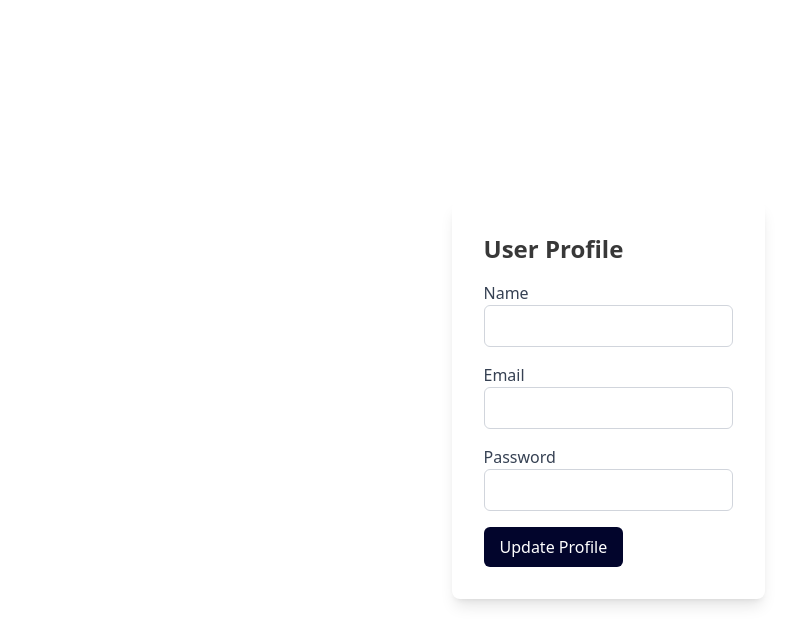
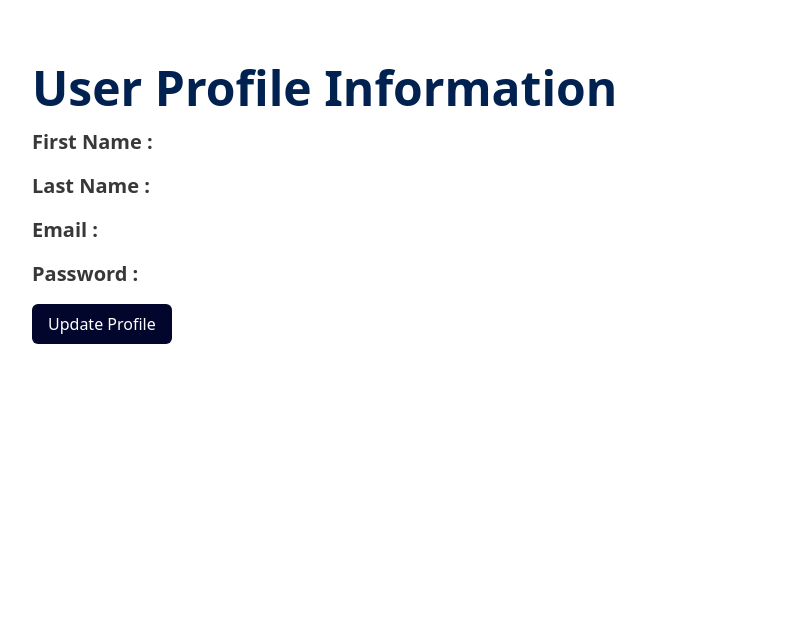
Before and after one commit to Kubayi-ND/user-aunthentication, a React (Vite) app: page /profile in a window 1280 px wide. Shown: the top 644 px of the page, without its empty margins (32-826 px from the left). Built offline with nearby package versions, Linux system fonts and the light colour scheme.

Commit message:
updated user profile with minimal user information display

```diff
--- a/package.json
+++ b/package.json
@@ -11,6 +11,7 @@
   },
   "dependencies": {
     "@tailwindcss/vite": "^4.1.12",
+    "lucide-react": "^0.542.0",
     "react": "^19.1.1",
     "react-dom": "^19.1.1",
     "react-router": "^7.8.2",
--- a/src/pages/Login.tsx
+++ b/src/pages/Login.tsx
@@ -15,7 +15,7 @@ export const Login = () => {
           }`}
         >
           <form className="flex flex-col items-center justify-center w-full">
-            <h1 className="text-xl font-bold mb-4">Create new Account</h1>
+            <h1 className="text-4xl text-[#012250] font-bold mb-4">Create new Account</h1>
             <input
               type="text"
               placeholder="Name"
@@ -69,7 +69,7 @@ export const Login = () => {
           }`}
         >
           <form className="flex flex-col items-center justify-center w-full">
-            <h1 className="text-4xl font-bold mb-4">Welcome Back</h1>
+            <h1 className="text-4xl text-[#012250] font-bold mb-4">Welcome Back</h1>
             <input
               type="email"
               placeholder="Email"
--- a/src/pages/Profile.tsx
+++ b/src/pages/Profile.tsx
@@ -1,31 +1,45 @@
+import {useState} from 'react';
+import {X} from 'lucide-react'
 
 export const Profile = () => {
+  const [updateProfile, setUpdateProfile] = useState(false);
+
+
+
   return (
-    <div className="flex items-center justify-center h-screen bg-white">
-      <div className="bg-white rounded-lg shadow-lg p-8">
-        <h1 className="text-2xl font-bold mb-4">User Profile</h1>
-        <div className="mb-4">
-          <label className="block text-gray-700">Name</label>
-          <input
-            type="text"
-            className="border border-gray-300 rounded-md p-2 w-full"
-          />
+    <div className=" h-screen bg-white p-8">
+      <div className=" p-8">
+        {/* user information display */}
+        <div>
+            <h1 className="text-5xl text-[#012250] font-bold mb-4">User Profile Information</h1>
+            <h2 className="text-xl font-semibold mb-4">First Name :  </h2>
+            <h2 className="text-xl font-semibold mb-4">Last Name : </h2>
+            <h2 className="text-xl font-semibold mb-4">Email : </h2>
+            <h2 className="text-xl font-semibold mb-4">Password : </h2>
         </div>
-        <div className="mb-4">
+
+
+
+      {updateProfile && (
+          <div className='relative w-80 md:w-135 pt-4'>
+            <X className='absolute right-0 cursor-pointer ' onClick={() => setUpdateProfile(false)}/>
+            <div className="mb-4 mr-6">
               <label className="block text-gray-700">Email</label>
               <input
                 type="email"
                 className="border border-gray-300 rounded-md p-2 w-full"
               />
             </div>
-        <div className="mb-4">
+            <div className="mb-4 mr-6">
               <label className="block text-gray-700">Password</label>
               <input
                 type="password"
                 className="border border-gray-300 rounded-md p-2 w-full"
               />
             </div>
-        <button className="bg-[#02052c] text-white px-4 py-2 rounded-md">
+          </div>
+        )}
+            <button onClick={() => setUpdateProfile(true)} className="bg-[#02052c] text-white px-4 py-2 rounded-md">
               Update Profile
             </button>
     </div>
```
Also changed, not shown: 1 other file (tests, documents, lock files or other folders). Lines whose indentation alone changed are shown as unchanged.
